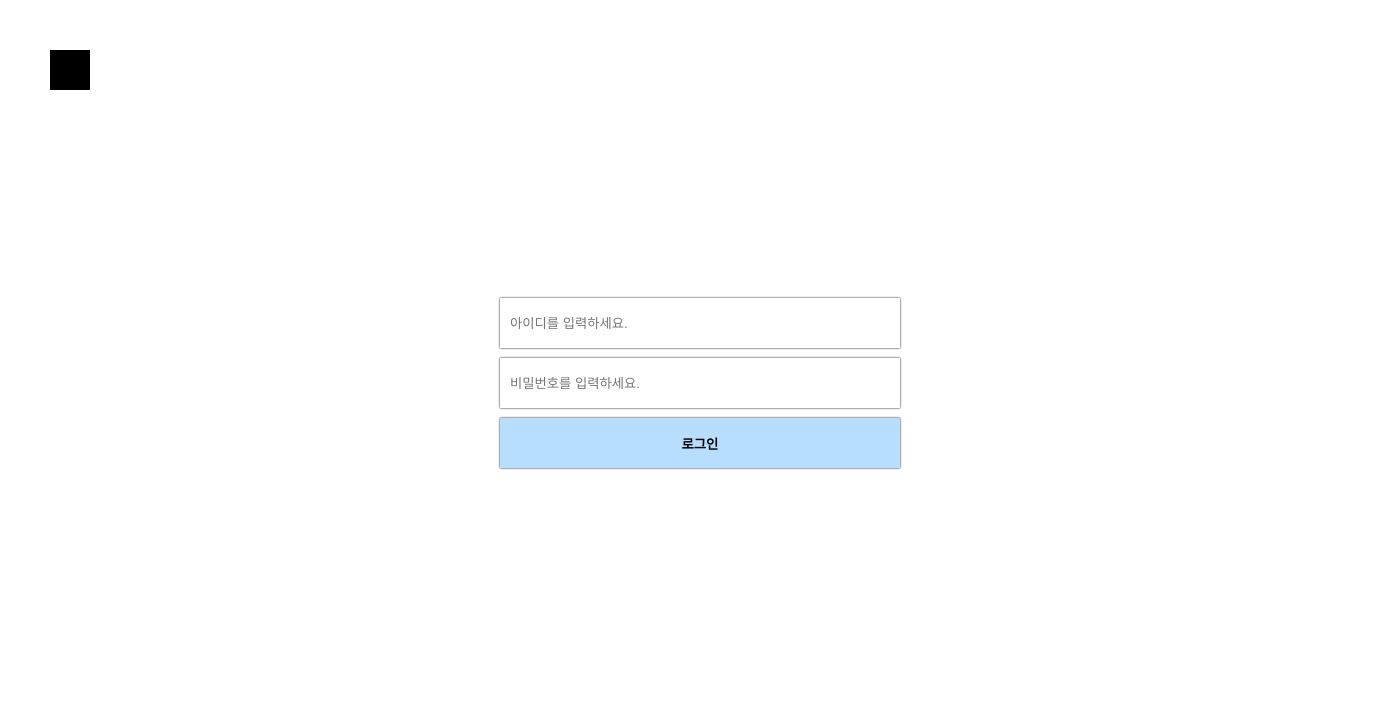
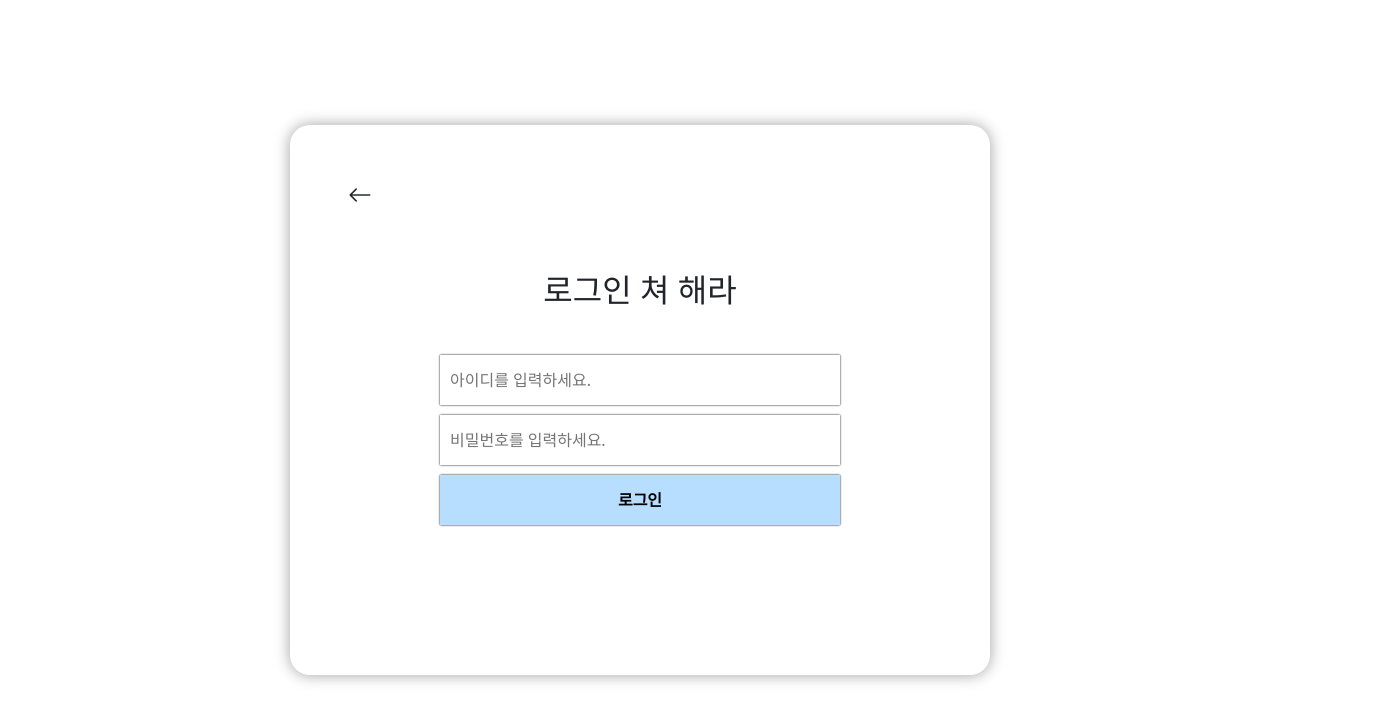
Before and after one commit to Sean-Kim-27/testReact, a React (Create React App) app: page /signInPage in a window 1280 px wide. Shown: the top 722 px of the page, 1400 px wide, since content can reach past the window. Built offline with nearby package versions, Linux system fonts and the light colour scheme.

Commit message:
UI Update / board_list add remove icon

```diff
--- a/package.json
+++ b/package.json
@@ -8,7 +8,10 @@
     "@testing-library/react": "^16.3.0",
     "@testing-library/user-event": "^13.5.0",
     "axios": "^1.13.2",
+    "bootstrap": "^5.3.8",
+    "bootstrap-icons": "^1.13.1",
     "react": "^19.2.0",
+    "react-bootstrap": "^2.10.10",
     "react-dom": "^19.2.0",
     "react-router-dom": "7.9.6",
     "react-scripts": "5.0.1",
--- a/src/components/BoardList.js
+++ b/src/components/BoardList.js
@@ -71,8 +71,12 @@ function BoardList({user}) {
         }
     };
 
+    const handleRemoveBoard = ({boardId}) => {
+        console.log(boardId);
+    }
+
     return (
-        <div className="board_container" style={{ padding: '20px' }}>
+        <div className="board_container container" style={{ padding: '20px' }}>
             <h1 className='board_head_Text'>🔥 지존 게시판 🔥</h1>
 
             {/* 글 쓰기 폼 */}
@@ -107,9 +111,11 @@ function BoardList({user}) {
             {/* 글 목록 보여주기 */}
             <div className="board-list-container">
                 <h3>글 목록 ({boards.length}개)</h3>
+                <div className='list_scroll'>
                     <div className='board_list'>
                         {boards.map((board) => (
                             <div key={board.id} className='list'>
+                                <i className="bi bi-trash-fill" id='board_remove_icon' onClick={handleRemoveBoard} />
                                 <h4>[{board.id}] {board.title}</h4>
                                 <p>{board.content}</p>
                                 <small> 시간: {board.createdAt}</small>
@@ -118,6 +124,7 @@ function BoardList({user}) {
                     </div>
                 </div>
             </div>
+        </div>
     );
 }
 
--- a/src/components/Home.js
+++ b/src/components/Home.js
@@ -1,5 +1,6 @@
 import react from 'react'
 import '../styles/home.css'
+import '../styles/init.css'
 import { useNavigate } from 'react-router-dom';
 import BoardList from './BoardList';
 
@@ -26,14 +27,17 @@ function Home({user, setUser}) {
 
     return(
         <div className='Home_container'>
-            <nav className='header'>
+            <header className='header'>
+                <nav className='container'>
                     <ul className='menu_container'>
                         {/* 🚨 user 상태에 따라 로그인/회원가입 메뉴를 조건부 렌더링 */}
                         {user ? (
                             <>
-                            <p className='userName'>
+                                <li className='userName'>
+                                    <p>
                                         {user ? `${user.nickname}` : ''}
                                     </p>
+                                </li>
                                 <li className='menu'>
                                     <p onClick={hangleLogOut}>로그아웃</p>
                                 </li>
@@ -50,9 +54,10 @@ function Home({user, setUser}) {
                         )}
                     </ul>
                 </nav>
+            </header>
             {token ? (
                 <BoardList uesr={user} />
-            ) : <div>못 불러옴 ㅅㄱ {token}</div>}
+            ) : <div className='notToken container'>로그인부터 하셈ㅇㅇ {token}</div>}
         </div>
 
     )
--- a/src/components/RegisterPage.js
+++ b/src/components/RegisterPage.js
@@ -30,9 +30,18 @@ function RegisterPage() {
     }
   }
 
+  const locationBack = () => {
+    navigate('/');
+  }
+
   return (
     <div className='register_container'>
       <form className='register_form' onSubmit={RegisterCheck}>
+        <div className='location_back'
+          onClick={locationBack}
+        >
+          <i className="bi bi-arrow-left"></i>
+        </div>
         <input className='register_input' type='text' placeholder='이름을 입력하세요.' name='nickname'
         value={nickname}
         onChange={(e) => setNickname(e.target.value)}
--- a/src/components/SignInPage.js
+++ b/src/components/SignInPage.js
@@ -4,6 +4,7 @@ import React, { useState } from 'react'
 import '../styles/signInPage.css'
 // import Home from './Home'
 import { useNavigate } from 'react-router-dom';
+
 
 function SignInPage({setUser}) {
   const [userId, setUserId] = useState('');
@@ -55,10 +56,13 @@ function SignInPage({setUser}) {
 
   return (
     <div className='container' id='signIn_container'>
-      <div className='location_back'
-        onClick={locationBack}
-      />
       <form className='signIn_form' onSubmit={handleLogin}>
+        <div className='location_back'
+          onClick={locationBack}
+        >
+          <i className="bi bi-arrow-left"></i>
+        </div>
+        <p>로그인 쳐 해라</p>
         <input type='text' className='text_input' placeholder='아이디를 입력하세요.' name='username' id='input_id'
         value={userId}
         onChange={(e) => setUserId(e.target.value)}
--- a/src/index.js
+++ b/src/index.js
@@ -3,6 +3,11 @@ import ReactDOM from 'react-dom/client';
 import App from './App';
 import reportWebVitals from './reportWebVitals';
 import {BrowserRouter} from 'react-router-dom';
+// 🚨 1. Bootstrap 기본 CSS 임포트 (이건 이미 했을 거야)
+import 'bootstrap/dist/css/bootstrap.min.css';
+
+// 🚨 2. Bootstrap Icons CSS 임포트 (추가!)
+import 'bootstrap-icons/font/bootstrap-icons.css';
 
 
 const root = ReactDOM.createRoot(document.getElementById('root'));
--- a/src/styles/boardList.css
+++ b/src/styles/boardList.css
@@ -49,22 +49,28 @@
 .board-list-container {
     width: 100%;
     max-height: 400px;
-    overflow-y: scroll;
     display: flex;
     flex-direction: column;
     box-shadow: 0px 0px 2px black;
 }
 
-.board-list-container::-webkit-scrollbar {
+.list_scroll {
+    width: 100%;
+    height: 100%;
+    overflow-y: scroll;
+
+}
+
+.list_scroll::-webkit-scrollbar {
     width: 7px;
     background-color: none;
 }
 
-.board-list-container::-webkit-scrollbar-track {
+.list_scroll::-webkit-scrollbar-track {
     width: 100%;
 }
 
-.board-list-container::-webkit-scrollbar-thumb {
+.list_scroll::-webkit-scrollbar-thumb {
     width: 100%;
     background-color: rgb(187, 187, 187);
 }
@@ -92,4 +98,11 @@
     height: 100%;
     padding: 20px;
     box-shadow: 0px 0px 2px black;
+    position: relative;
 }
+
+#board_remove_icon {
+    position: absolute;
+    right: 20px;
+    cursor: pointer;
+}
--- a/src/styles/home.css
+++ b/src/styles/home.css
@@ -6,12 +6,24 @@
     box-shadow: 0px 0px 3px black;
 }
 
+.header > nav {
+    height: 100%;
+}
+
+.Home_container {
+    width: 100vw;
+    height: 100vh;
+    position: absolute;
+    left: 0px;
+    top: 0px;
+}
+
 .menu_container {
     width: 200px;
     height: 100%;
     float: right;
     display: flex;
-    padding-right: 50px;
+    /* padding-right: 50px; */
 }
 
 .menu {
@@ -23,6 +35,7 @@
 }
 
 .menu > p {
+    margin: 0px;
     cursor: pointer;
 }
 
@@ -31,3 +44,15 @@
     justify-content: center;
     align-items: center;
 }
+
+.userName > p {
+    margin: 0px;
+}
+
+.notToken {
+    height: 100%;
+    font-size: 100px;
+    display: flex;
+    justify-content: center;
+    align-items: center;
+}
--- a/src/styles/init.css
+++ b/src/styles/init.css
@@ -14,6 +14,7 @@ body {
     height: 100vh;
     position: relative;
     overflow: hidden;
+
     font-family: -apple-system, BlinkMacSystemFont, 'Segoe UI', 'Roboto', 'Oxygen',
         'Ubuntu', 'Cantarell', 'Fira Sans', 'Droid Sans', 'Helvetica Neue',
         sans-serif;
@@ -26,7 +27,11 @@ body {
 }
 
 #root {
-  width: 100%;
-  height: 100%;
-  position: relative;
+    width: 100%;
+    height: 100%;
+    position: relative;
+    display: flex;
+    flex-direction: column;
+    justify-content: center;
+    align-items: center;
 }
--- a/src/styles/signInPage.css
+++ b/src/styles/signInPage.css
@@ -1,19 +1,29 @@
 #signIn_container {
-    height: 100%;
+    height: 600px;
     position: relative;
     display: flex;
+    flex-direction: column;
     justify-content: center;
     align-items: center;
 }
 
 .signIn_form {
-    width: 100%;
-    height: 100%;
+    width: 700px;
+    height: 550px;
     position: relative;
     display: flex;
     justify-content: center;
     align-items: center;
     flex-direction: column;
+    box-shadow:
+        0px 0px 15px rgba(0, 0, 0, 0.373)
+    ;
+    border-radius: 20px;
+}
+
+.signIn_form > p {
+    padding: 25px 0px 25px 0px;
+    font-size: 32px;
 }
 
 .text_input {
@@ -38,12 +48,16 @@
 .location_back {
     width: 40px;
     height: 40px;
-    background-color: black;
+    /* background-color: black; */
     position: absolute;
     left: 50px;
     top: 50px;
     cursor: pointer;
     z-index: 10;
+    font-size: 24px;
+    display: flex;
+    justify-content: center;
+    align-items: center;
 }
 
 .empty_input {
```
Also changed, not shown: 1 other file (tests, documents, lock files or other folders). Lines whose indentation alone changed are shown as unchanged.
